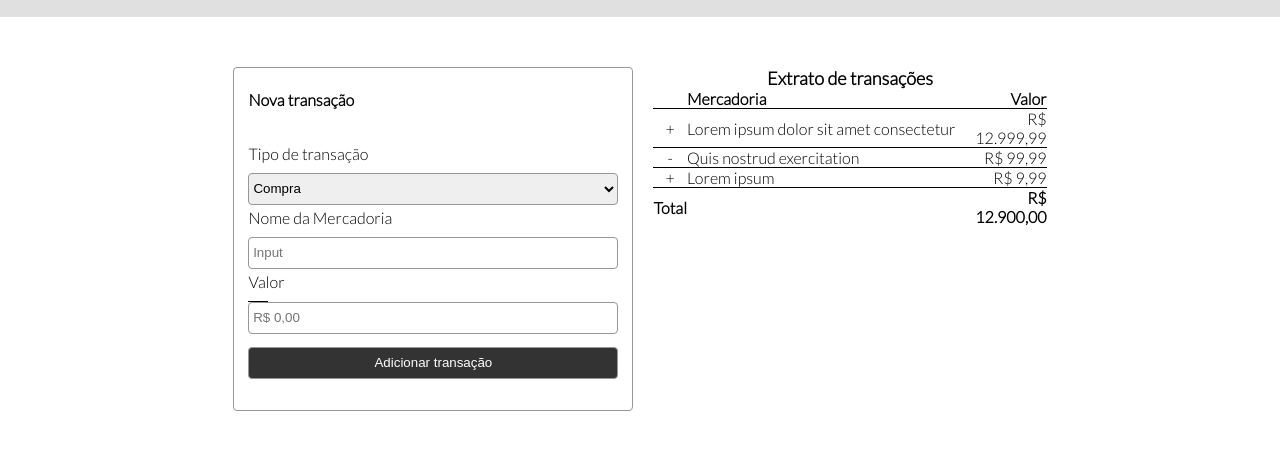
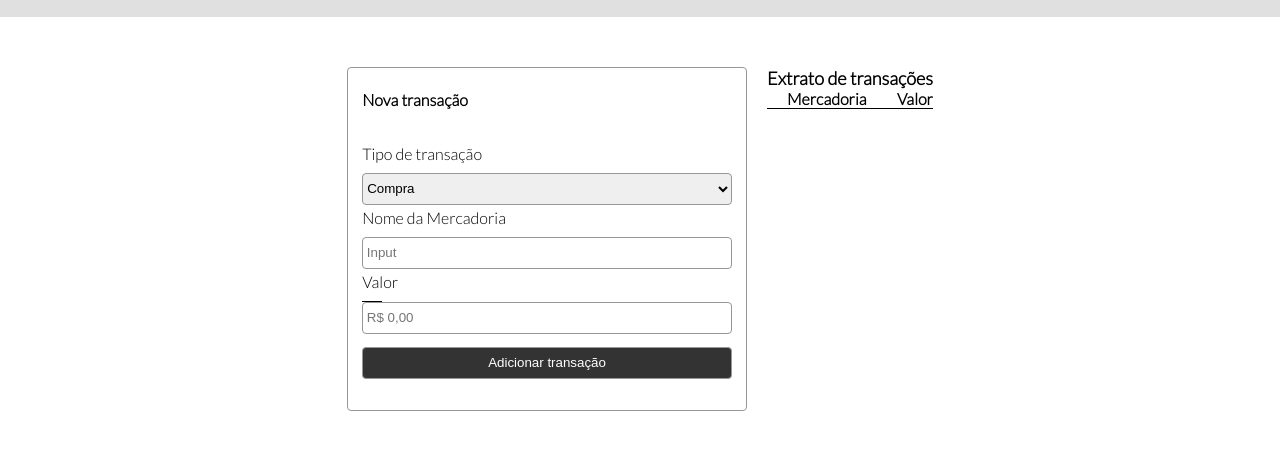
Before and after one commit to alinesantiago/ControleFinanceiro, a plain HTML site: page index.html in a window 1280 px wide. Shown: the part 63-512 px from the top of the page. Drawn offline with Linux system fonts and the light colour scheme; a script that the page names is missing; files whose address does not match are found by name.

Commit message:
teste mask

```diff
--- a/assets/style.css
+++ b/assets/style.css
@@ -82,7 +82,7 @@ body {
     text-align: center;
 }
 
-.info.extrato {
+.info-extrato {
     width: fill-available;
     border-bottom: 1px solid;
     border-collapse: collapse;
@@ -225,7 +225,7 @@ body {
         color: black;
     }
 
-    .info.extrato {
+    .info-extrato {
         width: 100% !important;
         flex-basis: 669px;
     }
--- a/index.html
+++ b/index.html
@@ -60,7 +60,7 @@
 
         <div class="extrato">
             <h1 class="extratodetransacoes"> Extrato de transações </h1>
-            <table class="info.extrato" style="width: 100%" ; cellspacing="0">
+            <table class="info-extrato" style="width: 100%" ; cellspacing="0">
                 <tbody>
                     <tr style="border-bottom:1px solid;">
                         <th class="valor" style=" border-bottom:1px solid;">
@@ -77,34 +77,6 @@
                         </th>
                     </tr>
 
-                    <tr>
-                        <td class="digito" style=" border-bottom:1px solid;"> + </td>
-                        <td class="mercadoria" style=" border-bottom:1px solid;"> Lorem ipsum dolor sit amet
-                            consectetur</td>
-                        <td class="valor" style=" border-bottom:1px solid;"> </td>
-                        <td class="valor" style=" border-bottom:1px solid;"> R$ 12.999,99 </td>
-
-                    </tr>
-                    <tr>
-                        <td class="digito" style=" border-bottom:1px solid;"> - </td>
-                        <td class="mercadoria" style=" border-bottom:1px solid;"> Quis nostrud exercitation
-                        </td>
-                        <td class="valor" style=" border-bottom:1px solid"; width="20px"> </td>
-                        <td class="valor" style=" border-bottom:1px solid;"> R$ 99,99 </td>
-
-                    </tr>
-                    <tr>
-                        <td class="digito" style=" border-bottom:1px solid;"> + </td>
-                        <td class="mercadoria" style=" border-bottom:1px solid;"> Lorem ipsum </td>
-                        <td class="valor" style=" border-bottom:1px solid;">  </td>
-                        <td class="valor" style=" border-bottom:1px solid;"> R$ 9,99 </td>
-                    </tr>
-                    <tr style="font-weight: bold; ">
-                        <td>Total</td>
-                        <td> </td>
-                        <td> </td>
-                        <td class="valor-total"> R$ 12.900,00 </td>
-                    </tr>
                 </tbody>
             </table>
         </div>
```
